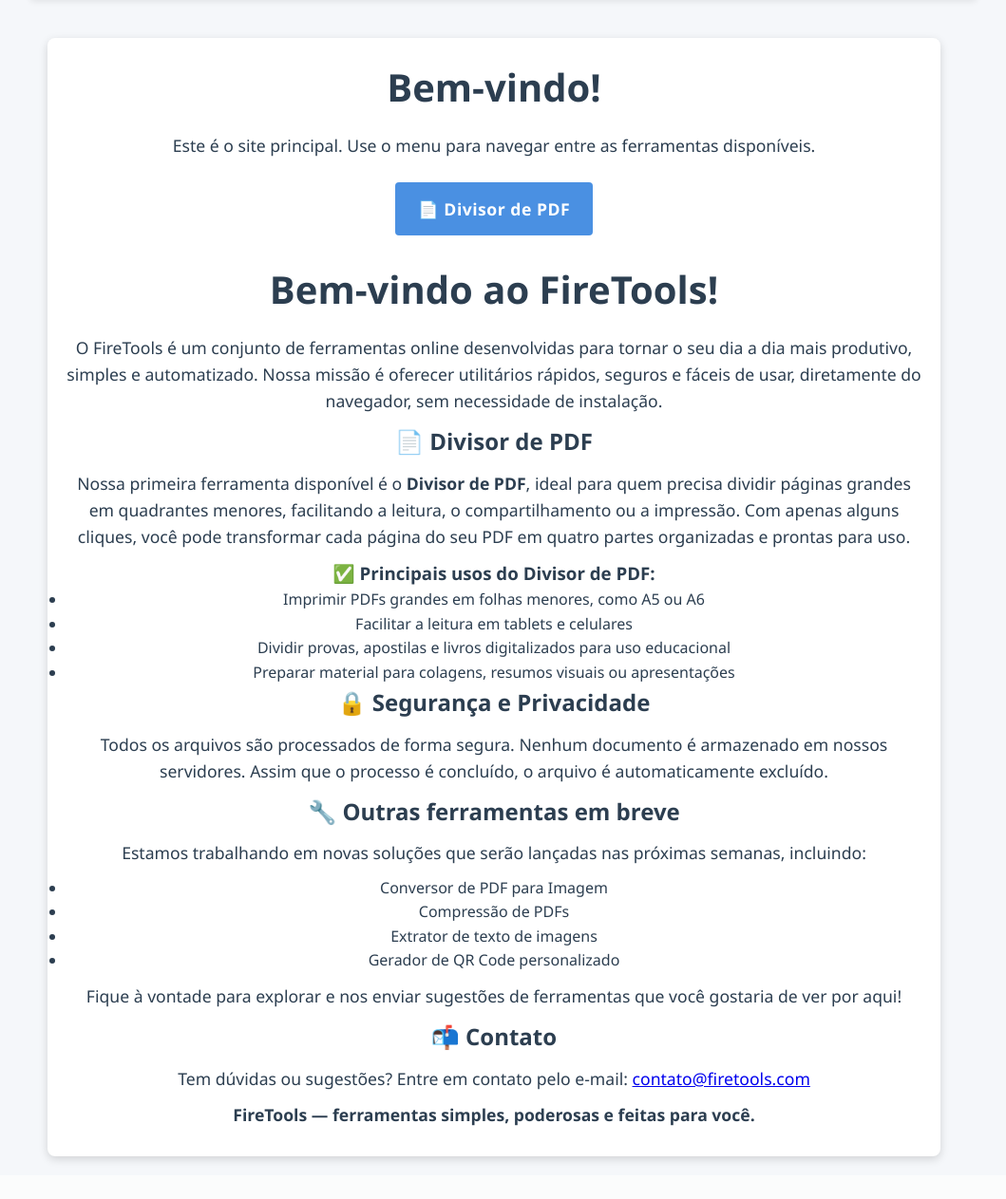
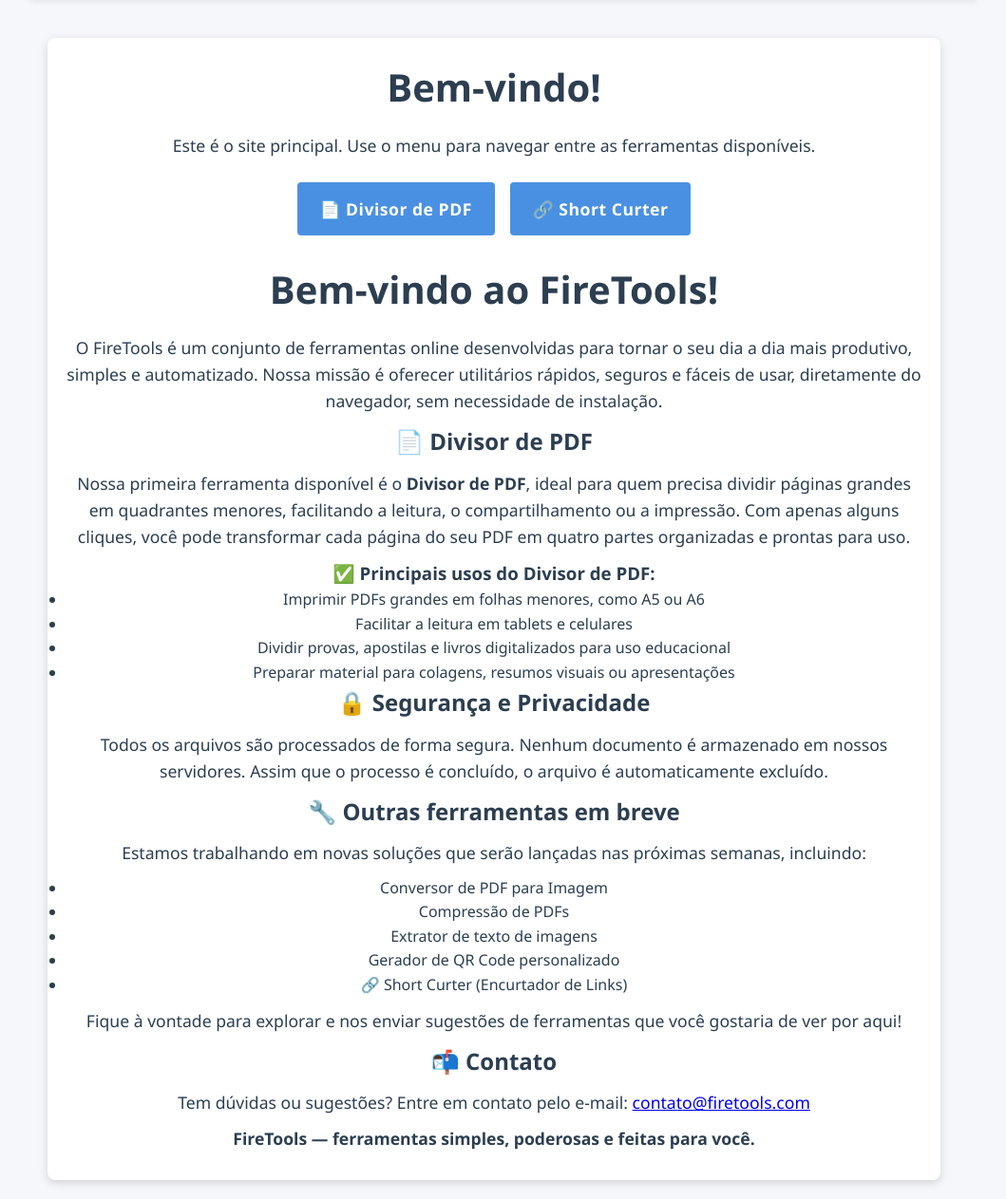
Before and after one commit to xFireHide/converter, a Flask app: page / in a window 1280 px wide. Shown: the part 70-1333 px from the top of the page at 95% size, without its empty margins (110-1169 px from the left). Before the commit the page ends 1295 px from the top, so only its background shows below. Run offline with Flask 3, Linux system fonts and the light colour scheme.

Commit message:
Update home.html

```diff
--- a/templates/home.html
+++ b/templates/home.html
@@ -9,6 +9,9 @@ content %}
   <div class="button-group">
     <a class="btn" href="{{ url_for('pdf_divisor.index') }}"
       >📄 Divisor de PDF</a
+    >
+    <a class="btn" href="{{ url_for('short_curter.index') }}"
+      >🔗 Short Curter</a
     >
   </div>
   <div class="ads-banner-top"></div>
@@ -57,6 +60,7 @@ content %}
     <li>Compressão de PDFs</li>
     <li>Extrator de texto de imagens</li>
     <li>Gerador de QR Code personalizado</li>
+    <li>🔗 Short Curter (Encurtador de Links)</li>
   </ul>
   <p>
     Fique à vontade para explorar e nos enviar sugestões de ferramentas que você
```
